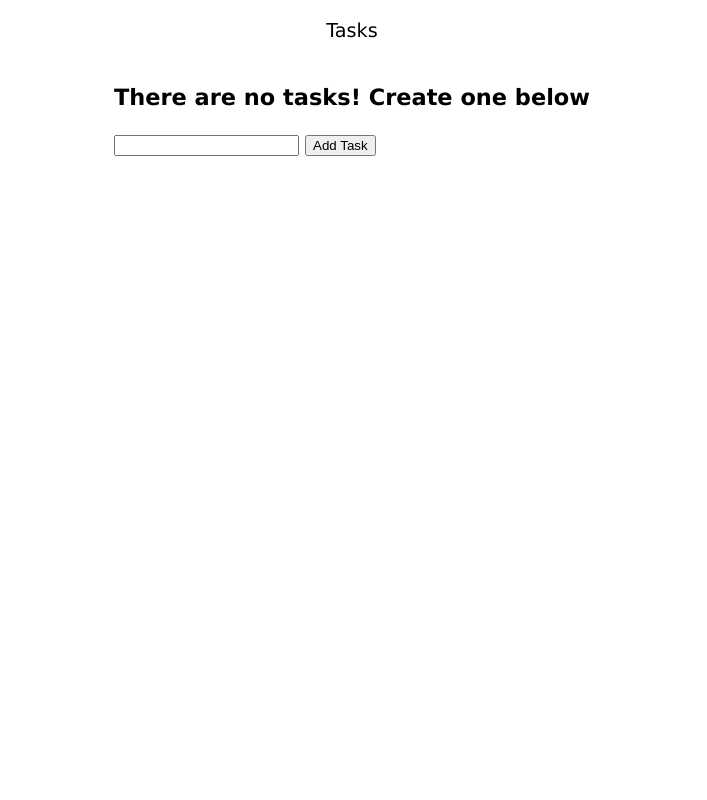
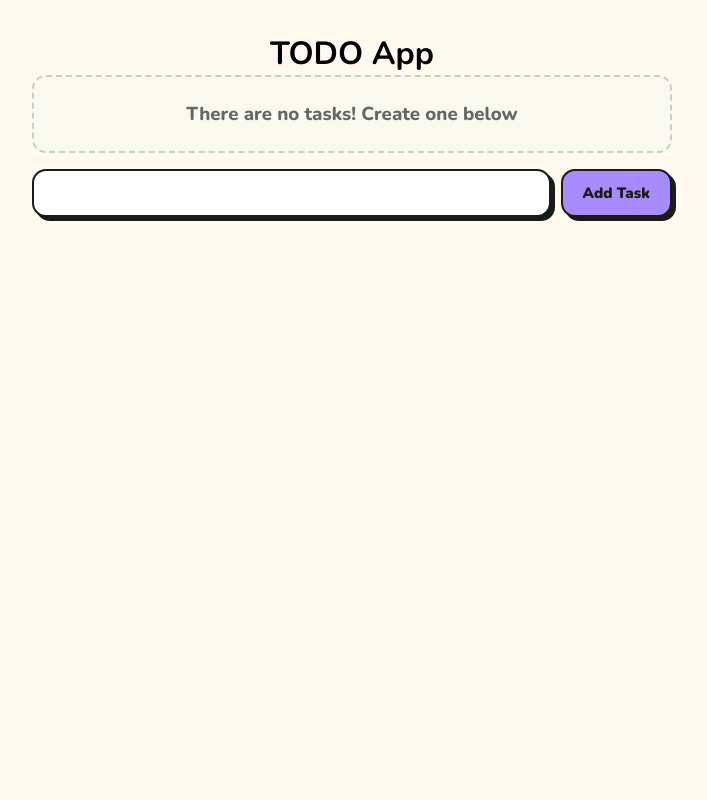
Before and after one commit to Savirar0/TODO-app-flask, a Flask app: page / in a window 1280 px wide. Shown: the whole page, without its empty margins (288-995 px from the left). Run offline with Flask 3, Linux system fonts and the light colour scheme; data that the repository does not hold is empty.

Commit message:
improved styling

```diff
--- a/static/css/main.css
+++ b/static/css/main.css
@@ -1,19 +1,163 @@
+@import url('https://fonts.googleapis.com/css2?family=Nunito:wght@700;800;900&display=swap');
+
+* {
+    box-sizing: border-box;
+    margin: 0;
+    padding: 0;
+}
+
 body {
-    font-size: larger;
-    font-family: 'Lucida Sans', 'Lucida Sans Regular', 'Lucida Grande', 'Lucida Sans Unicode', Geneva, Verdana, sans-serif;
-    margin: 0;
+    font-family: 'Nunito', sans-serif;
+    background: #FFF9F0;
+    min-height: 100vh;
     display: flex;
     flex-direction: column;
-    justify-content: center;
     align-items: center;
+    padding: 2rem 1rem;
+}
+
+h1.page-title {
+    font-size: 2rem;
+    font-weight: 900;
+    color: #1a1a1a;
+    background: #FFE135;
+    border: 3px solid #1a1a1a;
+    border-radius: 16px;
+    padding: 0.5rem 1.5rem;
+    margin-bottom: 2rem;
+    letter-spacing: -1px;
+}
+
+h3 {
+    font-weight: 800;
+    color: #666;
+    background: #f9f9f0;
+    border: 2.5px dashed #ccc;
+    border-radius: 14px;
+    padding: 1.5rem 2rem;
+    margin-bottom: 1rem;
+    text-align: center;
+}
+
+div {
+    width: 100%;
+    max-width: 640px;
 }
 
 table {
-    border-collapse: collapse;
+    width: 100%;
+    border-collapse: separate;
+    border-spacing: 0 10px;
+    margin-bottom: 1rem;
 }
 
-table th,
+table th {
+    font-size: 12px;
+    font-weight: 900;
+    text-transform: uppercase;
+    letter-spacing: 1px;
+    color: #1a1a1a;
+    padding: 0 14px 4px;
+    text-align: left;
+}
+
 table td {
-    border: 1px solid #333;
-    padding: 6px;
+    background: #fff;
+    border-top: 2.5px solid #1a1a1a;
+    border-bottom: 2.5px solid #1a1a1a;
+    padding: 12px 14px;
+    font-weight: 700;
+    font-size: 15px;
 }
+
+table td:first-child {
+    border-left: 2.5px solid #1a1a1a;
+    border-radius: 14px 0 0 14px;
+}
+
+table td:last-child {
+    border-right: 2.5px solid #1a1a1a;
+    border-radius: 0 14px 14px 0;
+}
+
+table td:nth-child(2) {
+    font-size: 13px;
+    color: #888;
+    font-weight: 700;
+}
+
+table td a {
+    display: inline-block;
+    text-decoration: none;
+    font-size: 13px;
+    font-weight: 800;
+    padding: 4px 12px;
+    border-radius: 10px;
+    border: 2.5px solid #1a1a1a;
+    margin-right: 4px;
+    transition: all 0.1s;
+}
+
+table td a:first-child {
+    background: #FF6B6B;
+    color: #fff;
+    box-shadow: 3px 3px 0 #1a1a1a;
+}
+
+table td a:last-child {
+    background: #4ECDC4;
+    color: #1a1a1a;
+    box-shadow: 3px 3px 0 #1a1a1a;
+}
+
+table td a:hover {
+    transform: translate(2px, 2px);
+    box-shadow: 1px 1px 0 #1a1a1a;
+}
+
+form {
+    display: flex;
+    gap: 10px;
+    margin-top: 0.5rem;
+    width: 100%;
+    max-width: 640px;
+}
+
+form input[type="text"] {
+    flex: 1;
+    padding: 12px 16px;
+    border: 2.5px solid #1a1a1a;
+    border-radius: 14px;
+    font-family: 'Nunito', sans-serif;
+    font-size: 15px;
+    font-weight: 700;
+    outline: none;
+    box-shadow: 4px 4px 0 #1a1a1a;
+    background: #fff;
+    transition: box-shadow 0.1s;
+}
+
+form input[type="text"]:focus {
+    box-shadow: 6px 6px 0 #A78BFA;
+    border-color: #A78BFA;
+}
+
+form input[type="submit"] {
+    background: #A78BFA;
+    color: #1a1a1a;
+    border: 2.5px solid #1a1a1a;
+    border-radius: 14px;
+    padding: 12px 20px;
+    font-family: 'Nunito', sans-serif;
+    font-weight: 900;
+    font-size: 15px;
+    cursor: pointer;
+    box-shadow: 4px 4px 0 #1a1a1a;
+    transition: all 0.1s;
+    white-space: nowrap;
+}
+
+form input[type="submit"]:hover {
+    transform: translate(2px, 2px);
+    box-shadow: 2px 2px 0 #1a1a1a;
+}
--- a/templates/base.html
+++ b/templates/base.html
@@ -9,7 +9,7 @@
 </head>
 
 <body>
-    <p>Tasks</p>
+    <h1>TODO App</h1>
     {% block content%} {% endblock %}
 </body>
 
```
